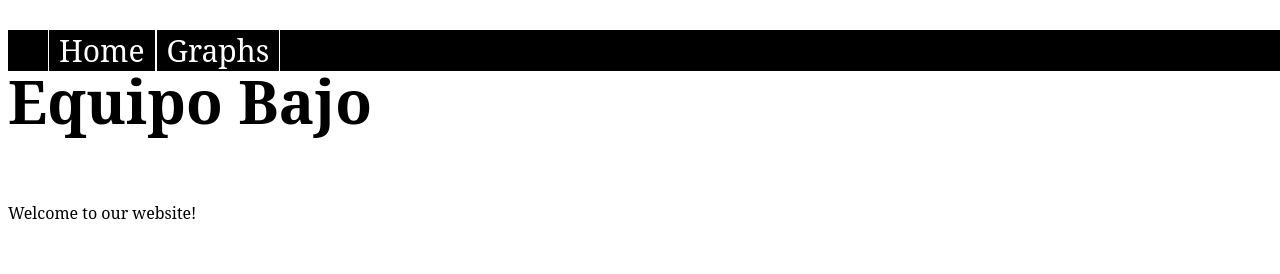
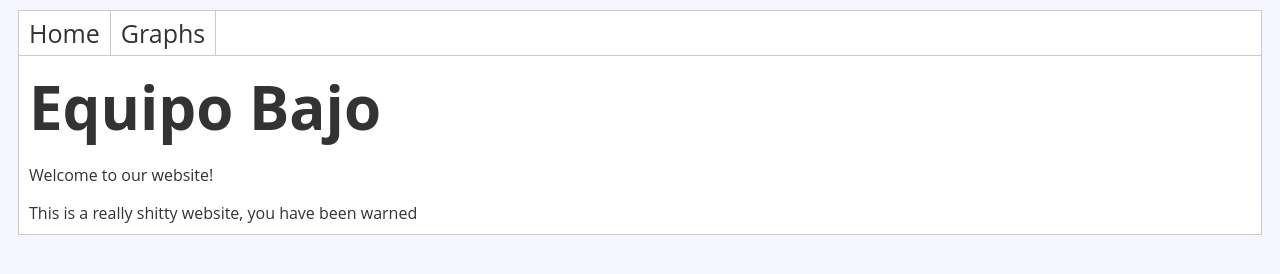
Before and after one commit to elwint/ElWeerstation, a plain HTML site: page website/index.html in a window 1280 px wide. Drawn offline with Linux system fonts and the light colour scheme.

Commit message:
Improve design of the website

```diff
--- a/website/Style.css
+++ /dev/null
@@ -1,33 +0,0 @@
-
-h1 {
-    font-family: "Serif";
-    font-size: 60px;
-    position: relative;
-}
-
-p{
-    font-family: "Serif";
-}
-ul{
-    list-style: none;
-    font-size: 30px;
-    position: fixed;
-    top: 0;
-    width: 100%;
-    background-color: black;
-}
-
-li{
-    float: left;
-}
-
-li a{
-    display: inline;
-    text-decoration: none;
-    border-right: solid 1px white;
-    border-left: solid 1px white;
-    text-align: center;
-    font-family: "Serif";
-    color: white;
-    padding: 10px 10px;
-}
--- a/website/index.html
+++ b/website/index.html
@@ -3,27 +3,24 @@
 <head>
 	<meta charset="UTF-8">
 	<meta name="viewport" content="width=device-width, initial-scale=1">
-    <meta name="author" content="Je boy Friedrik">
 	<title>Equipo Bajo</title>
-    <link rel="stylesheet" href="Style.css" type="text/css" />
+	<link rel="stylesheet" href="main.css" type="text/css" />
 </head>
 <body>
-
-
+<div id="wrapper">
 	<div id="navbar">
 		<ul>
 			<li><a href="index.html">Home</a></li>
 			<li><a href="graphs.html">Graphs</a></li>
 		</ul>
 	</div>
-    <div id="homepage">
-        <div id="company">
-            <h1><p>Equipo Bajo</p></h1>
-        </div>
-        <div id="text">
+	<div id="content">
+		<div id="home">
+			<h1>Equipo Bajo</h1>
 			<p>Welcome to our website!</p>
+			<p>This is a really shitty website, you have been warned</p>
 		</div>
 	</div>
-
+</div>
 </body>
 </html>
--- /dev/null
+++ b/website/main.css
@@ -0,0 +1,58 @@
+html, body {
+	font-family: "Open Sans", "Helvetica Neue", "Helvetica", "Arial", sans-serif;
+	font-size: 16px;
+	color: #333;
+	background: #F5F5FF;
+}
+
+#wrapper {
+	background: #FFF;
+	margin: 10px;
+	border: 1px solid #CCC;
+}
+
+#content {
+	padding: 10px;
+}
+
+#navbar {
+	font-size: 1.5em;
+}
+
+ul {
+	list-style: none;
+	width: 100%;
+	display: block;
+	margin: 0;
+	padding: 0;
+	border-bottom: 1px solid #CCC;
+	font-size: 0px;
+}
+
+li {
+	display: inline-block;
+}
+
+li a {
+	font-size: 25px;
+	display: inline-block;
+	text-decoration: none;
+	border-right: solid 1px #CCC;
+	text-align: center;
+	color: #333;
+	padding: 5px 10px;
+}
+
+h1 {
+	font-size: 3.75em;
+	margin: 0;
+	padding: 0;
+}
+
+p {
+	margin: 0;
+}
+
+h1 + p, p + p {
+	margin-top: 1em;
+}
```
Also changed, not shown: website/graphs.html (+5 -6 lines), 1 other file. Lines whose indentation alone changed are shown as unchanged.
